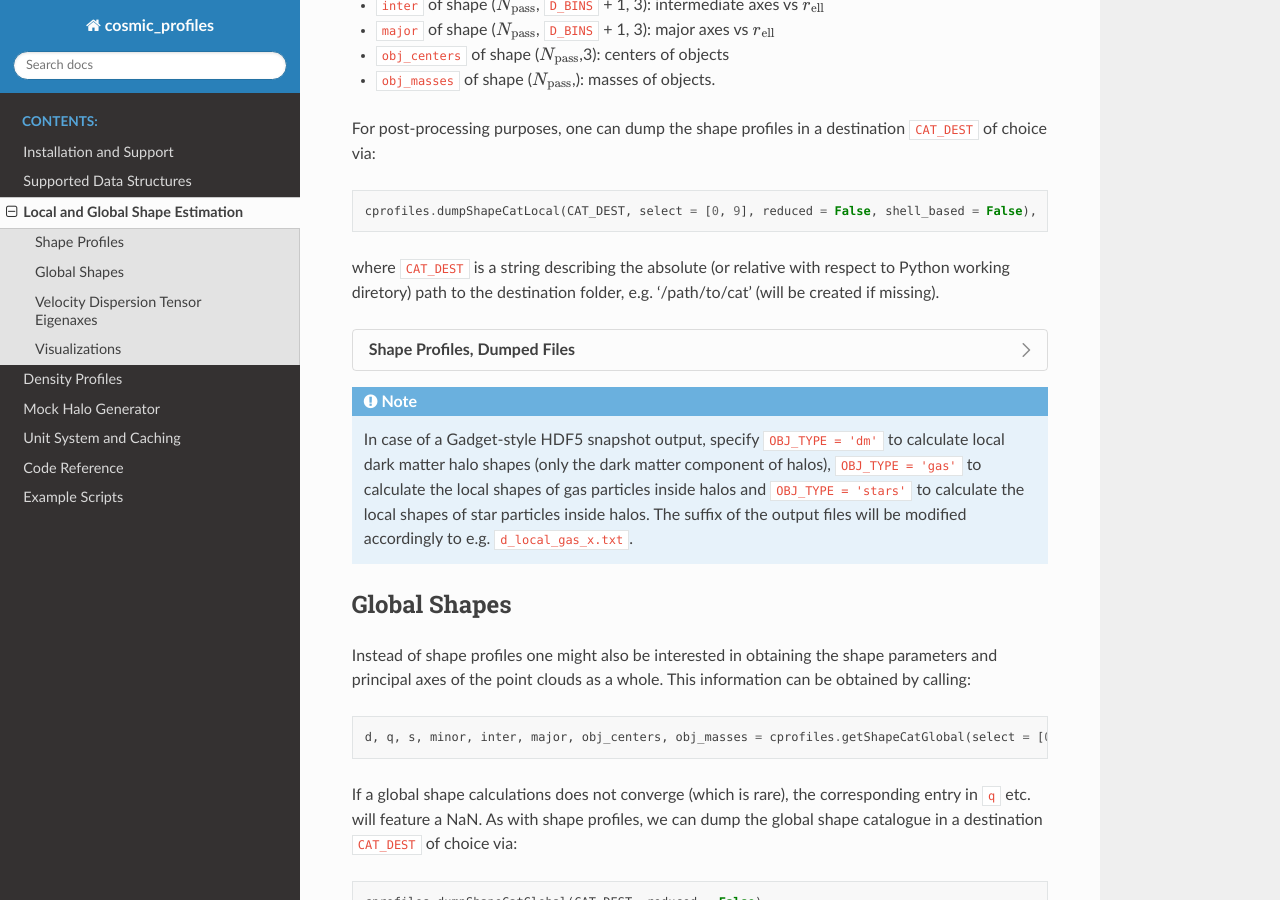
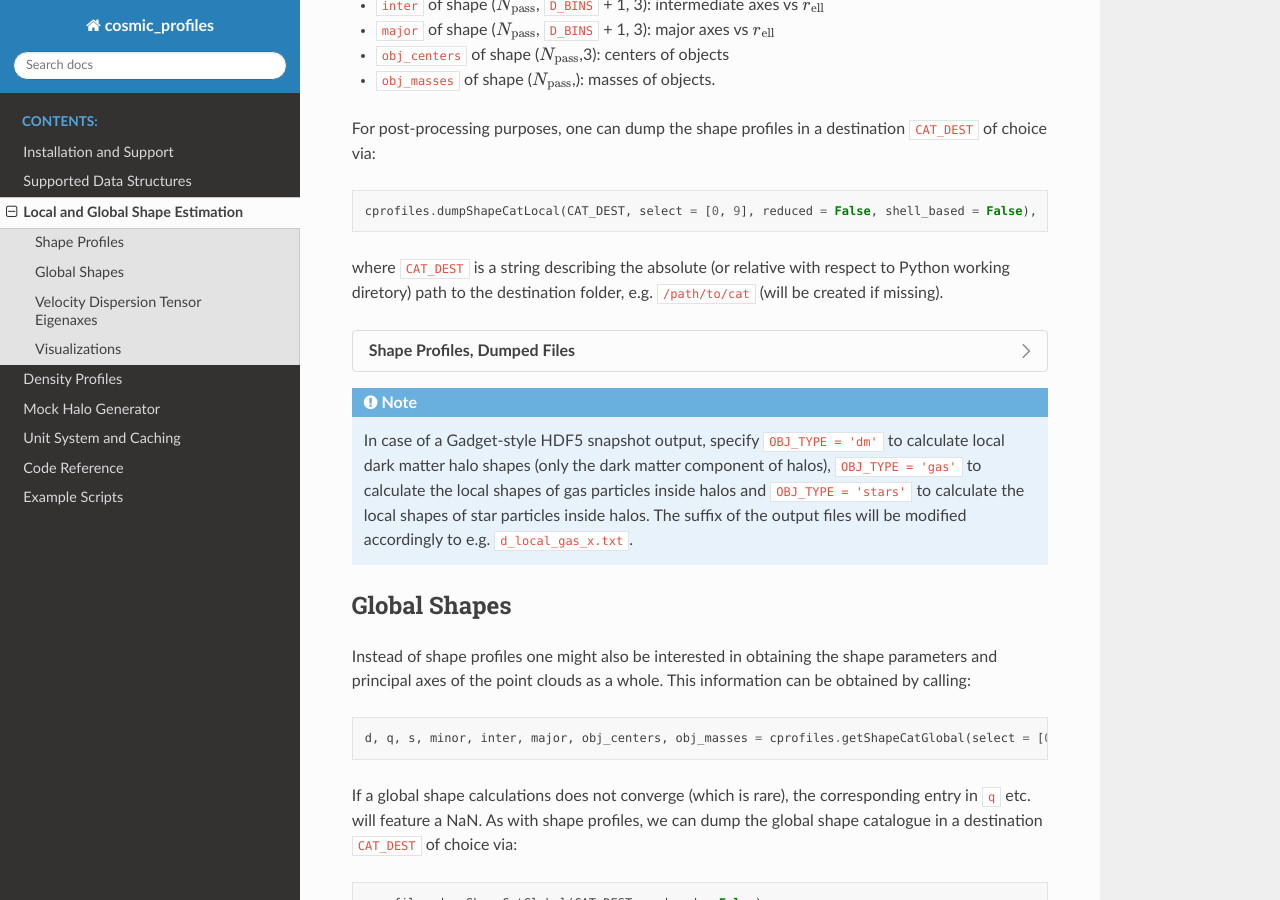
Before and after one commit to tibordome/cosmic_profiles, a Sphinx documentation site: the page built from docs/source/shape_estimation/index.rst, in a window 1280 px wide and 900 px high, scrolled down 2333 px. Built offline with Sphinx 7.4.7 and the Read the Docs theme 2.0.0, drawn with Linux system fonts in a browser that asks for light colours; some of the changed text lies outside the part shown.

```diff
--- a/docs/source/shape_estimation/index.rst
+++ b/docs/source/shape_estimation/index.rst
@@ -64,7 +64,7 @@ For post-processing purposes, one can dump the shape profiles in a destination `
 
     cprofiles.dumpShapeCatLocal(CAT_DEST, select = [0, 9], reduced = False, shell_based = False),
 
-where ``CAT_DEST`` is a string describing the absolute (or relative with respect to Python working diretory) path to the destination folder, e.g. '/path/to/cat'  (will be created if missing).
+where ``CAT_DEST`` is a string describing the absolute (or relative with respect to Python working diretory) path to the destination folder, e.g. ``/path/to/cat``  (will be created if missing).
 
 .. dropdown:: Shape Profiles, Dumped Files
 
@@ -141,4 +141,4 @@ which draws median shape profiles and also mass bin-decomposed ones. ``nb_bins``
 
     cprofiles.vizLocalShapes(obj_numbers = [0,1,2], VIZ_DEST = VIZ_DEST, reduced = False, shell_based = False)
 
-which for instance would visualize the 3D distribution of particles as well as the eigenaxes at two different ellipsoidal radii in the first three objects that have sufficient resolution. ``VIZ_DEST`` is a string describing the absolute (or relative with respect to Python working diretory) path to the visualization folder, e.g. '/path/to/viz' (will be created if missing).
+which for instance would visualize the 3D distribution of particles as well as the eigenaxes at two different ellipsoidal radii in the first three objects that have sufficient resolution. ``VIZ_DEST`` is a string describing the absolute (or relative with respect to Python working diretory) path to the visualization folder, e.g. ``/path/to/viz`` (will be created if missing).
```
Also changed, not shown: docs/source/data_structures/index.rst (+5 -5 lines), 4 other files.
